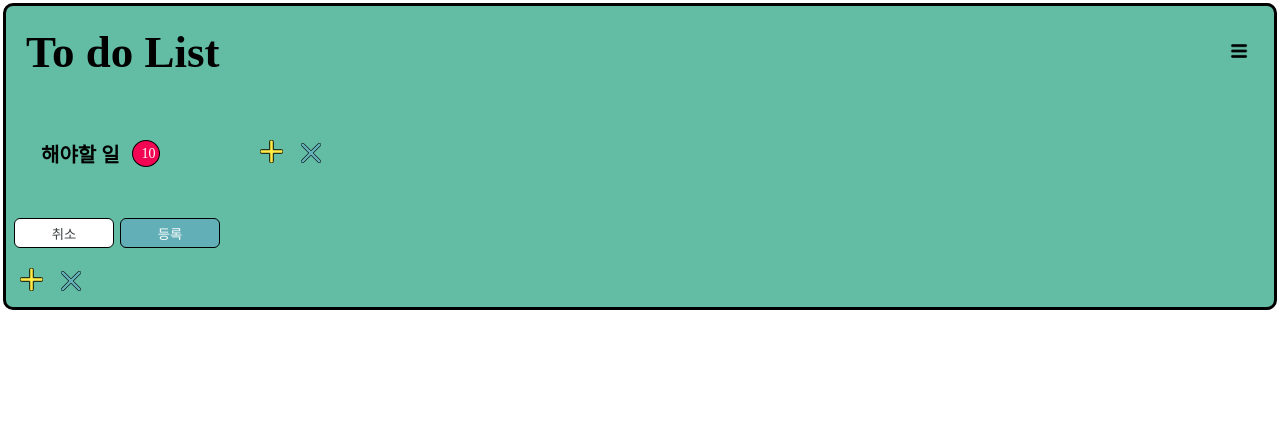
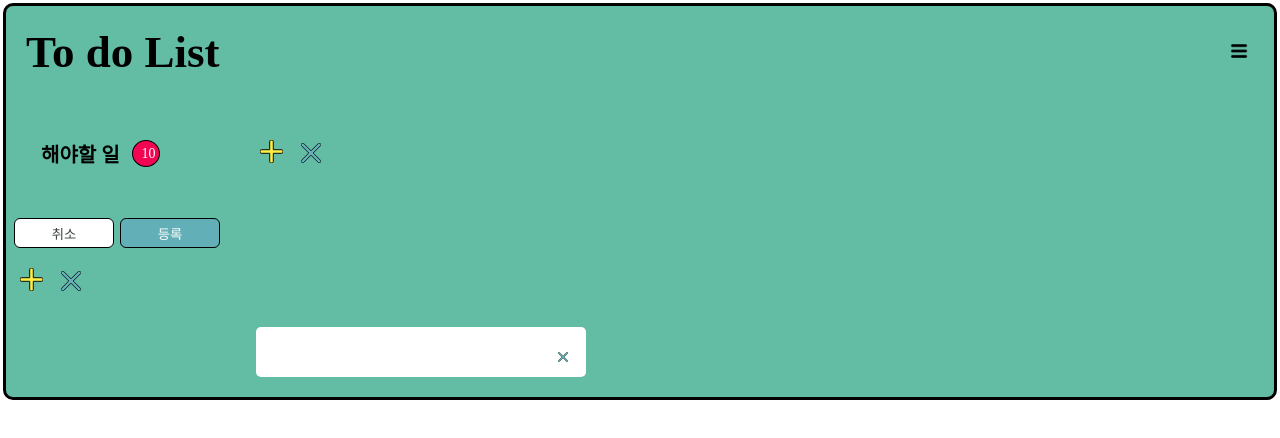
Before and after one commit to codesquad-members-2021/todo-list, a React (Create React App) app in the folder todo/: page / in a window 1280 px wide. Shown: the top 438 px of the page. Built offline with nearby package versions, Linux system fonts and the light colour scheme; data requests are answered from the project's data file.

Commit message:
Feat: getAxios구현

```diff
--- a/todo/src/components/pages/App.js
+++ b/todo/src/components/pages/App.js
@@ -6,23 +6,29 @@ import Header from "../molecules/Header";
 import TodoTitle from "../molecules/TodoTitle";
 import ButtonList from "../molecules/ButtonList";
 import TodoListWrap from "../molecules/TodoListWrap";
+import TodoList from '../molecules/TodoList';
+import TodoListItem from '../molecules/TodoListItem';
 import HistoryContent from '../organisms/HistoryContent';
+
+const getAxios = async (setState, url) => {
+  const { data } = await axios.get(url);
+  setState(data);
+}
 
 function App() {
   const [isOpen, isOpenActions] = useToggle(false);
+  const [todoTitle, setTitle] = useState([]);
   const [todos, setTodos] = useState([]);
 
   useEffect(() => {
-    const getData = async () => {
-      const { data } = await axios.get("/todos");
-      setTodos(data);
-    };
-    getData();
+    getAxios(setTodos, '/todos');
+    getAxios(setTitle, '/sections');
   }, []);
 
   useEffect(() => {
-    console.log(todos)
-  }, [todos]);
+    console.log(todos);
+    console.log(todoTitle)
+  }, [todoTitle]);
 
   return (
     <div className="App">
@@ -34,6 +40,14 @@ function App() {
       <ButtonList isIcon={false} />
       <ButtonList isIcon />
       <TodoListWrap>
+        {todoTitle.map(({ id, name }) =>
+          <TodoList key={id}>
+
+          </TodoList>
+        )}
+        <TodoList>
+          <TodoListItem />
+        </TodoList>
       </TodoListWrap>
     </div>
   );
```
